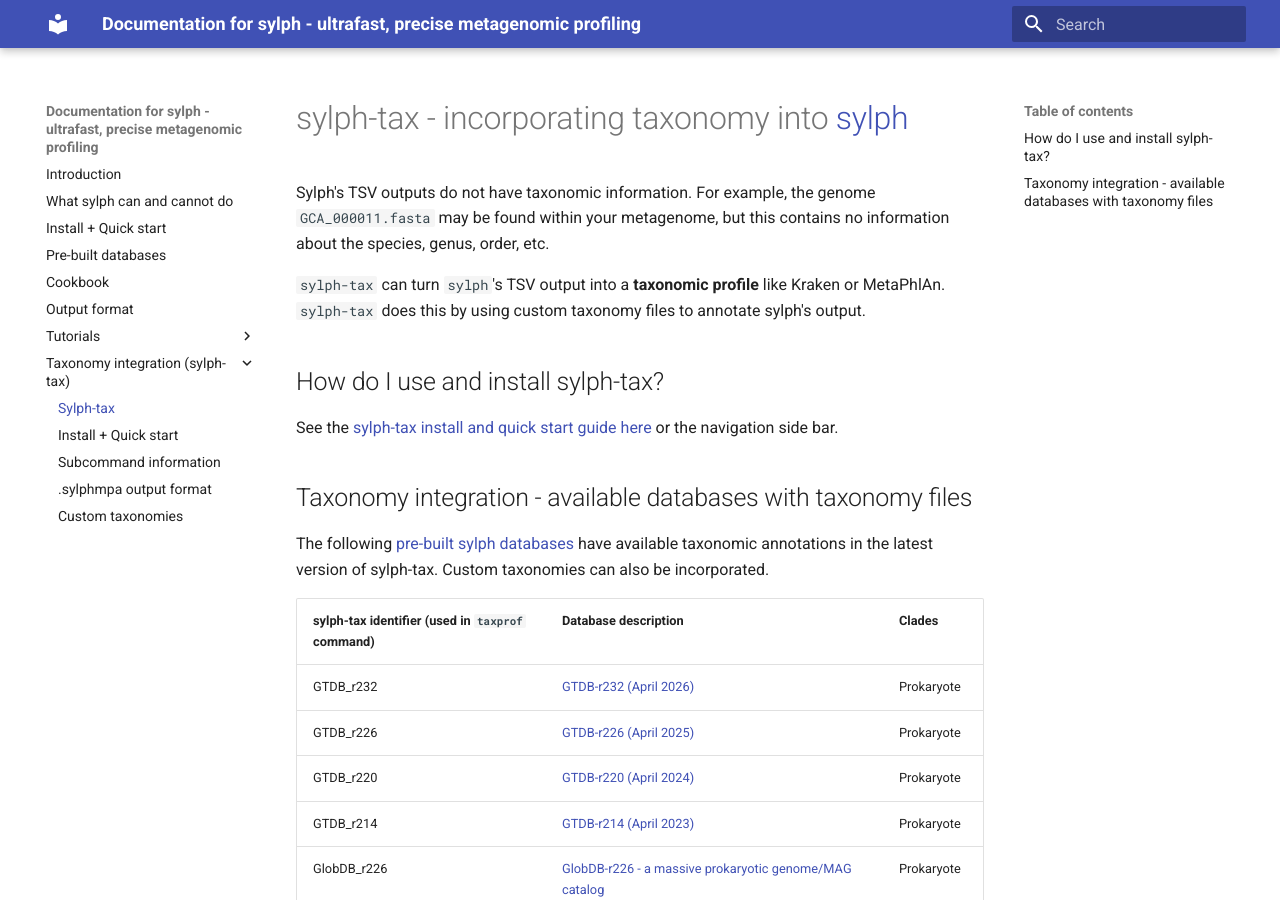
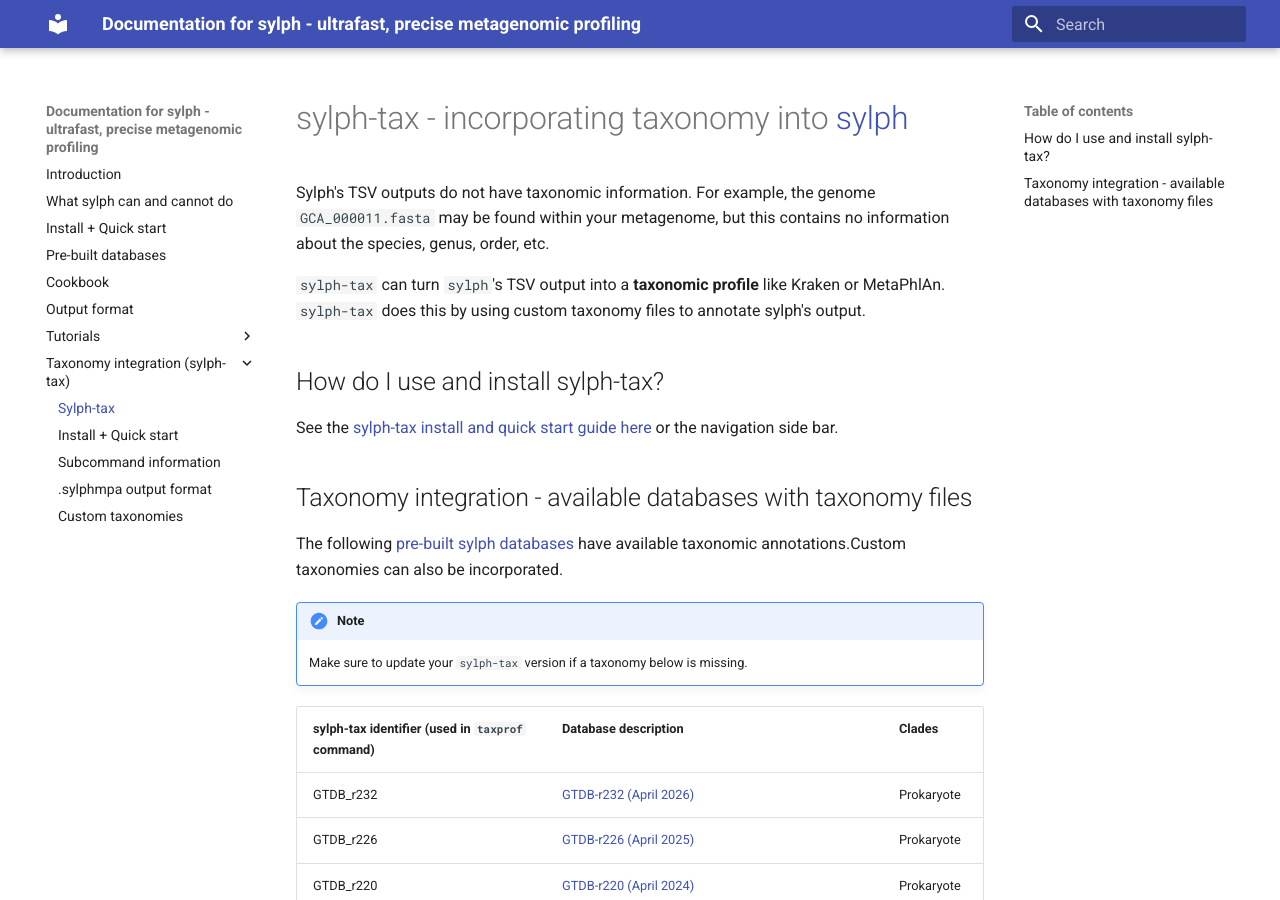
Before and after one commit to sylph-docs/sylph-docs.github.io, an MkDocs documentation site: the page built from docs/sylph-tax.md, in a window 1280 px wide and 900 px high. Built offline with MkDocs 1.6.1 and Material for MkDocs 9.7.7, drawn with Linux system fonts in a browser that asks for light colours.

```diff
--- a/docs/sylph-tax.md
+++ b/docs/sylph-tax.md
@@ -10,7 +10,11 @@
 
 ## Taxonomy integration - available databases with taxonomy files
 
-The following [pre-built sylph databases](pre‐built-databases.md) have available taxonomic annotations in the latest version of sylph-tax. Custom taxonomies can also be incorporated.
+The following [pre-built sylph databases](pre‐built-databases.md) have available taxonomic annotations.Custom taxonomies can also be incorporated.
+
+!!! note
+
+    Make sure to update your `sylph-tax` version if a taxonomy below is missing.
 
 | sylph-tax identifier (used in `taxprof` command)  | Database description                                                                  | Clades     |
 | ---------------------- | ---------------------------------------------------------------------------------------------------------------- | ---------- |
```
